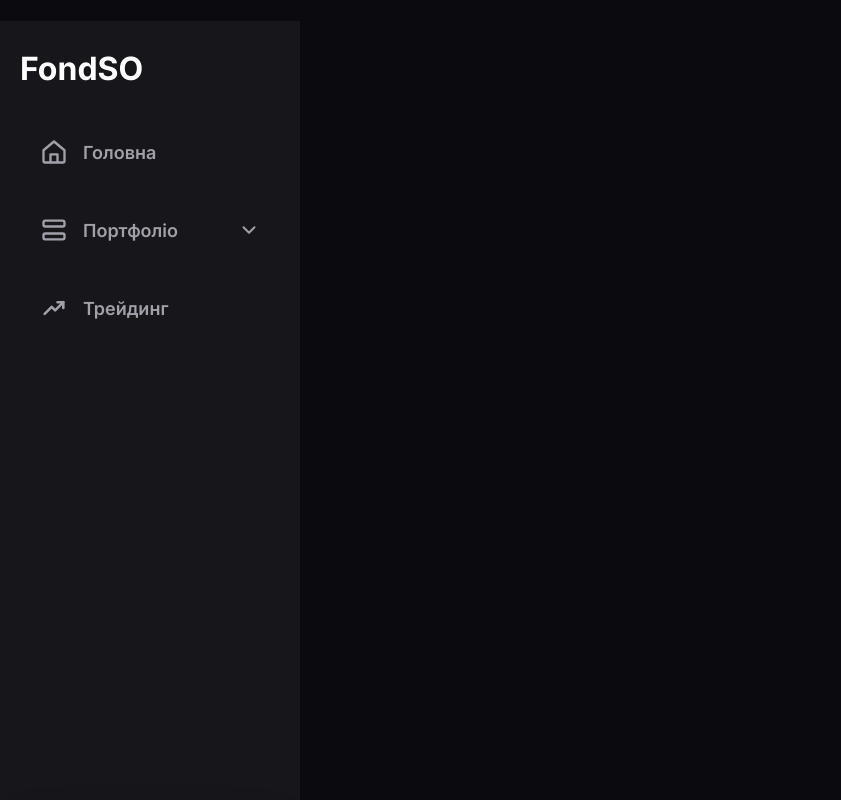
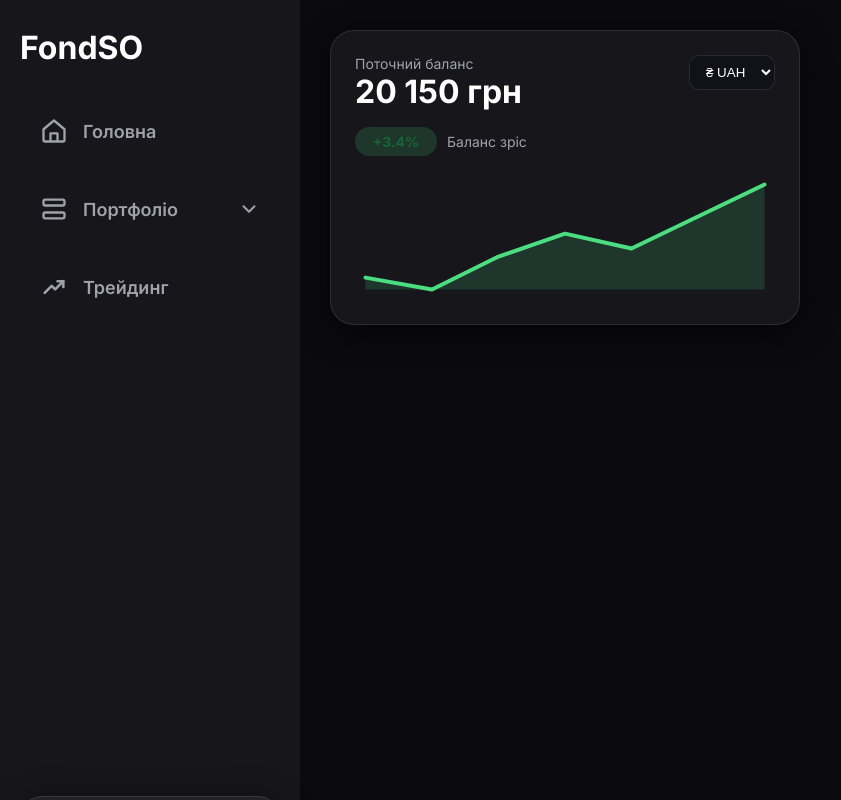
Before and after one commit to sstavh/FondSO, a Nuxt app: page / in a window 1280 px wide. Shown: the whole page, without its empty margins (0-841 px from the left). Built offline with nearby package versions, Linux system fonts and the light colour scheme.

Commit message:
Balance Card

```diff
--- a/app/components/Header.vue
+++ b/app/components/Header.vue
@@ -151,6 +151,7 @@ const currentComponent = computed(() => {
   z-index: 9999;
   min-height: 100vh;
   display: grid;
+  width: 300px;
   grid-template-columns: 300px 1fr;
   background: var(--bg-main);
 }
--- /dev/null
+++ b/app/components/UserInformationComponents/BalanceCard.vue
@@ -0,0 +1,255 @@
+<script setup lang="ts">
+import { computed, ref } from 'vue'
+import { balanceStore, type Currency } from '../../data/userProfile'
+
+const selectedCurrency = ref<Currency>(balanceStore.currency)
+
+const exchangeRates: Record<Currency, number> = {
+  UAH: 1,
+  USD: 0.025,
+  EUR: 0.023,
+  PLN: 0.098,
+}
+
+const currencySymbols: Record<Currency, string> = {
+  UAH: '₴',
+  USD: '$',
+  EUR: '€',
+  PLN: 'zł',
+}
+
+const convertedHistory = computed(() => {
+  const rate = exchangeRates[selectedCurrency.value] ?? 1
+
+  return (balanceStore.history ?? []).map((item) => ({
+    ...item,
+    value: Number(item.value ?? 0) * rate,
+  }))
+})
+
+const currentBalance = computed(() => {
+  const rate = exchangeRates[selectedCurrency.value] ?? 1
+  return Number(balanceStore.balance ?? 0) * rate
+})
+
+const previousBalance = computed(() => {
+  const history = convertedHistory.value
+  if (history.length < 2) return 0
+  return Number(history[history.length - 2]?.value ?? 0)
+})
+
+const delta = computed(() => {
+  return currentBalance.value - previousBalance.value
+})
+
+const deltaPercent = computed(() => {
+  if (!previousBalance.value) return 0
+
+  const result = (delta.value / previousBalance.value) * 100
+  return Number.isFinite(result) ? result : 0
+})
+
+const isPositive = computed(() => delta.value >= 0)
+
+const maxValue = computed(() => {
+  const values = convertedHistory.value.map((i) => Number(i.value ?? 0))
+  return values.length ? Math.max(...values) : 1
+})
+
+const minValue = computed(() => {
+  const values = convertedHistory.value.map((i) => Number(i.value ?? 0))
+  return values.length ? Math.min(...values) : 0
+})
+
+const chartPoints = computed(() => {
+  const history = convertedHistory.value
+  const width = 320
+  const height = 96
+  const padding = 8
+  const range = maxValue.value - minValue.value || 1
+
+  if (!history.length) {
+    return `${padding},${height - padding}`
+  }
+
+  return history
+    .map((item, index) => {
+      const x =
+        padding +
+        (index * (width - padding * 2)) / Math.max(history.length - 1, 1)
+
+      const y =
+        height -
+        padding -
+        ((item.value - minValue.value) / range) * (height - padding * 2)
+
+      return `${x},${y}`
+    })
+    .join(' ')
+})
+
+const areaPoints = computed(() => {
+  return `8,88 ${chartPoints.value} 312,88`
+})
+
+function formatMoney(value: number, currency: Currency) {
+  return new Intl.NumberFormat('uk-UA', {
+    style: 'currency',
+    currency,
+    maximumFractionDigits: currency === 'UAH' ? 0 : 2,
+  }).format(Number(value ?? 0))
+}
+</script>
+
+<template>
+  <div class="balance-card">
+    <div class="balance-header">
+      <div>
+        <div class="balance-label">Поточний баланс</div>
+        <div class="balance-value">
+          {{ formatMoney(currentBalance, selectedCurrency) }}
+        </div>
+      </div>
+
+      <select v-model="selectedCurrency" class="currency-select">
+        <option value="UAH">{{ currencySymbols.UAH }} UAH</option>
+        <option value="USD">{{ currencySymbols.USD }} USD</option>
+        <option value="EUR">{{ currencySymbols.EUR }} EUR</option>
+        <option value="PLN">{{ currencySymbols.PLN }} PLN</option>
+      </select>
+    </div>
+
+    <div class="balance-change" :class="isPositive ? 'positive' : 'negative'">
+      <span class="badge">
+        {{ isPositive ? '+' : '' }}{{ Number(deltaPercent ?? 0).toFixed(1) }}%
+      </span>
+      <span class="change-text">
+        {{ isPositive ? 'Баланс зріс' : 'Баланс знизився' }}
+      </span>
+    </div>
+
+    <div class="chart-box">
+      <svg viewBox="0 0 320 96" class="chart-svg">
+        <polygon
+          :points="areaPoints"
+          class="chart-area"
+          :class="isPositive ? 'positive-fill' : 'negative-fill'"
+        />
+        <polyline
+          :points="chartPoints"
+          class="chart-line"
+          :class="isPositive ? 'positive-line' : 'negative-line'"
+        />
+      </svg>
+    </div>
+  </div>
+</template>
+
+<style scoped>
+.balance-card {
+  width: 100%;
+  max-width: 420px;
+  padding: var(--space-lg);
+  border-radius: var(--radius-lg);
+  background: var(--glass-bg);
+  border: 1px solid var(--glass-border);
+  box-shadow: var(--shadow-glass);
+}
+
+.balance-header {
+  display: flex;
+  align-items: flex-start;
+  justify-content: space-between;
+  gap: 16px;
+}
+
+.balance-label {
+  color: var(--text-secondary);
+  font-size: var(--text-sm);
+}
+
+.balance-value {
+  color: var(--text-primary);
+  font-size: var(--text-2xl);
+  font-weight: var(--font-bold);
+}
+
+.currency-select {
+  background: var(--bg-secondary);
+  color: var(--text-primary);
+  border: 1px solid var(--glass-border);
+  border-radius: 10px;
+  padding: 8px 12px;
+  outline: none;
+}
+
+.balance-change {
+  display: flex;
+  align-items: center;
+  gap: 10px;
+  margin-top: 16px;
+}
+
+.badge {
+  display: inline-flex;
+  align-items: center;
+  justify-content: center;
+  min-width: 62px;
+  padding: 6px 10px;
+  border-radius: 999px;
+  font-size: 14px;
+  font-weight: 700;
+}
+
+.change-text {
+  font-size: 14px;
+  color: var(--text-secondary);
+}
+
+.positive .badge {
+  color: #166534;
+  background: rgba(74, 222, 128, 0.16);
+}
+
+.negative .badge {
+  color: #be123c;
+  background: rgba(251, 113, 133, 0.16);
+}
+
+.chart-box {
+  margin-top: 18px;
+}
+
+.chart-svg {
+  width: 100%;
+  height: auto;
+  display: block;
+}
+
+.chart-line {
+  fill: none;
+  stroke-width: 3;
+  stroke-linecap: round;
+  stroke-linejoin: round;
+}
+
+.chart-area {
+  stroke: none;
+}
+
+.positive-line {
+  stroke: #4ade80;
+}
+
+.negative-line {
+  stroke: #fb7185;
+}
+
+.positive-fill {
+  fill: rgba(74, 222, 128, 0.16);
+}
+
+.negative-fill {
+  fill: rgba(251, 113, 133, 0.16);
+}
+</style>
--- a/app/data/userProfile.ts
+++ b/app/data/userProfile.ts
@@ -1,4 +1,6 @@
 import { reactive } from 'vue'
+
+export type Currency = 'UAH' | 'USD' | 'EUR' | 'PLN'
 
 export interface UserProfile {
   firstName: string
@@ -12,7 +14,22 @@ export interface UserProfile {
   registrationCompleted: boolean
 }
 
-export const userProfile = reactive<UserProfile>({
+export interface BalanceHistoryItem {
+  date: string
+  value: number
+}
+
+export interface BalanceState {
+  balance: number
+  currency: Currency
+  history: BalanceHistoryItem[]
+}
+
+export const mainStore = reactive<{
+  userProfile: UserProfile
+  balanceStore: BalanceState
+}>({
+  userProfile: {
     firstName: '',
     lastName: '',
     email: '',
@@ -22,4 +39,22 @@ export const userProfile = reactive<UserProfile>({
     birthDate: '',
     phone: '',
     registrationCompleted: false,
+  },
+
+  balanceStore: {
+    balance: 20150,
+    currency: 'UAH',
+    history: [
+      { date: '01.03', value: 18200 },
+      { date: '05.03', value: 17950 },
+      { date: '10.03', value: 18640 },
+      { date: '15.03', value: 19120 },
+      { date: '20.03', value: 18810 },
+      { date: '25.03', value: 19480 },
+      { date: '30.03', value: 20150 },
+    ],
+  },
 })
+
+export const userProfile = mainStore.userProfile
+export const balanceStore = mainStore.balanceStore
--- a/app/pages/index.vue
+++ b/app/pages/index.vue
@@ -1,10 +1,18 @@
 <script setup lang="ts">
 import Header from '~/components/Header.vue';
+import BalanceCard from '~/components/UserInformationComponents/BalanceCard.vue';
 </script>
 
 <template>
     <Header/>
-<h1>is</h1>
+    <main class="contaoner">
+        <BalanceCard/>
+    </main>
 </template>
 
-<style scoped></style>
+<style scoped>
+.contaoner {padding-top: 30px;
+
+  margin-left: 330px;
+}
+</style>
```
Lines whose indentation alone changed are shown as unchanged.
